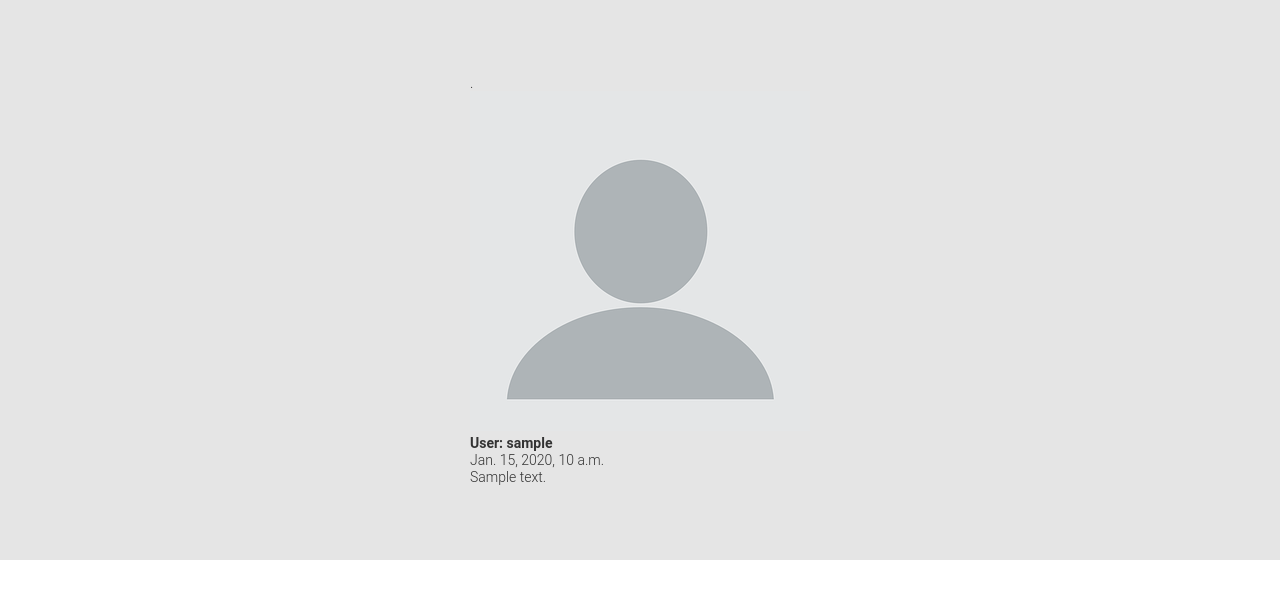
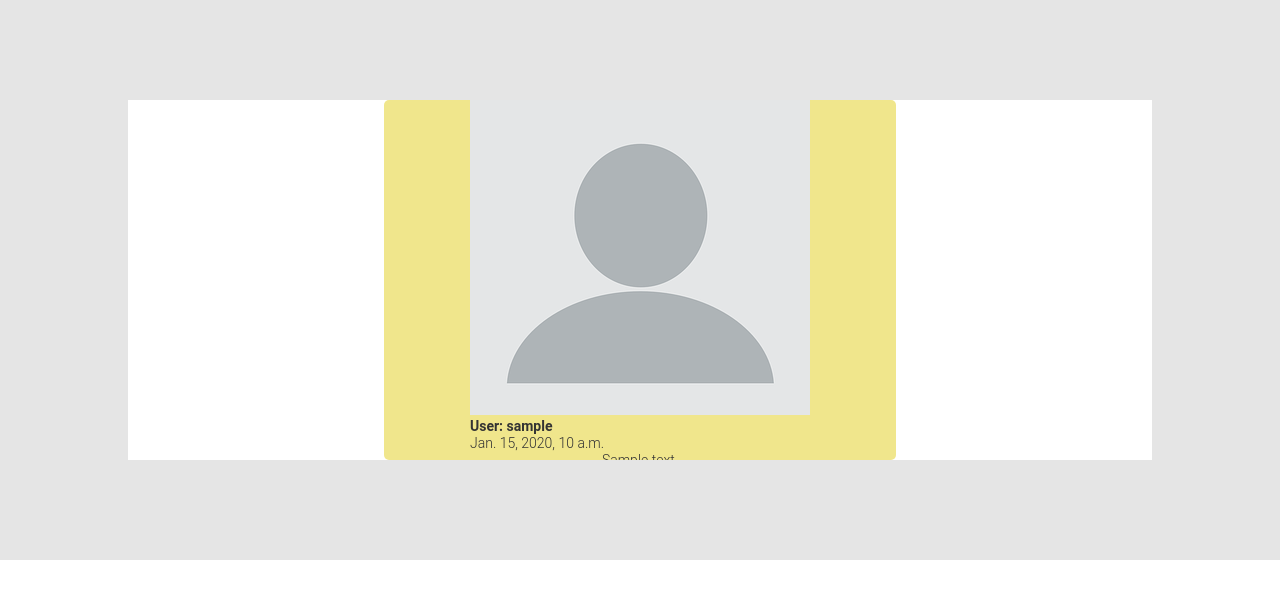
Before and after one commit to alopalka/Django_Social_Media, a Django app: page /posts/ in a window 1280 px wide. Shown: the part 70-669 px from the top of the page. Run offline with Django 4.2, Linux system fonts and the light colour scheme; a user stored in the database is signed in; tables that the repository leaves empty hold one stand-in row (values such as "Sample post").

Commit message:
Minor fixes updated posts app

```diff
--- a/social_media/posts/views.py
+++ b/social_media/posts/views.py
@@ -8,6 +8,9 @@ def posts_view(request,template="posts/posts_page.html"):
 
     posts=Post.objects.filter()
 
+    for post in posts:
+        post.amount_of_likes=len(post.likes.all())
+
     context={
         'posts':posts,
     }
--- a/social_media/static/css/mainapp/style_main.css
+++ b/social_media/static/css/mainapp/style_main.css
@@ -49,7 +49,7 @@ a:hover,button:hover{
 .global-container{
     display: flex;
     background: #e5e5e5;
-    height: 70vh;
+    min-height: 70vh;
     align-items: center;
     justify-content: center;
 }
--- a/social_media/static/css/posts/style_posts.css
+++ b/social_media/static/css/posts/style_posts.css
@@ -0,0 +1,36 @@
+.posts-table{
+    height: 100%;
+    width: 80%;
+    display: flex;
+    align-items: center;
+    justify-content: space-evenly;
+    flex-direction: column;
+    background: #fff;
+}
+
+.posts-table ul{
+    min-height: 90%;
+    width: 100%;
+    display: flex;
+    align-items: center;
+    flex-direction: column;
+    border-radius: 5px;
+}
+
+.posts-table ul li{
+    height: 45vh;
+    width: 50%;
+    display: flex;
+    align-items: center;
+    justify-content: center;
+    background: khaki;
+    flex-direction: column;
+    border-radius: 5px;
+    overflow: hidden;
+}
+
+.posts-table ul li h4
+
+.posts-table ul li *{
+    background: pink;
+}
--- a/social_media/templates/posts/posts_page.html
+++ b/social_media/templates/posts/posts_page.html
@@ -6,15 +6,15 @@
 {% endblock %}
 
 {% block css_links %}
-<link rel="stylesheet" href="{% static 'css/authorization/style_authorization.css' %}">
+<link rel="stylesheet" href="{% static 'css/posts/style_posts.css' %}">
 {% endblock %}
 
 {% block content %}
 
 <section class="posts-table">
     <ul>
+        {% for post in posts %}
         <li>
-            {% for post in posts %}.
             <div class="top-section">
                 <img src="{% static 'img/mainapp/user.png' %}" alt="{% static 'img/mainapp/notfound.png' %">
                 <h4>User: {{ post.author }}</h4>
@@ -22,10 +22,13 @@
             </div>
             <div class="middle-section">
                 <p>{{ post.text }}</p>
+                {% if post.amount_of_likes > 0 %}
+                    <p>{{ post.amount_of_likes }}</p>
+                {% endif %}
             </div>
             <div class="bottom-section"></div>
+        </li>
         {% endfor %}
-        </li>
     </ul>
 </section>
 
```
Lines whose indentation alone changed are shown as unchanged.
